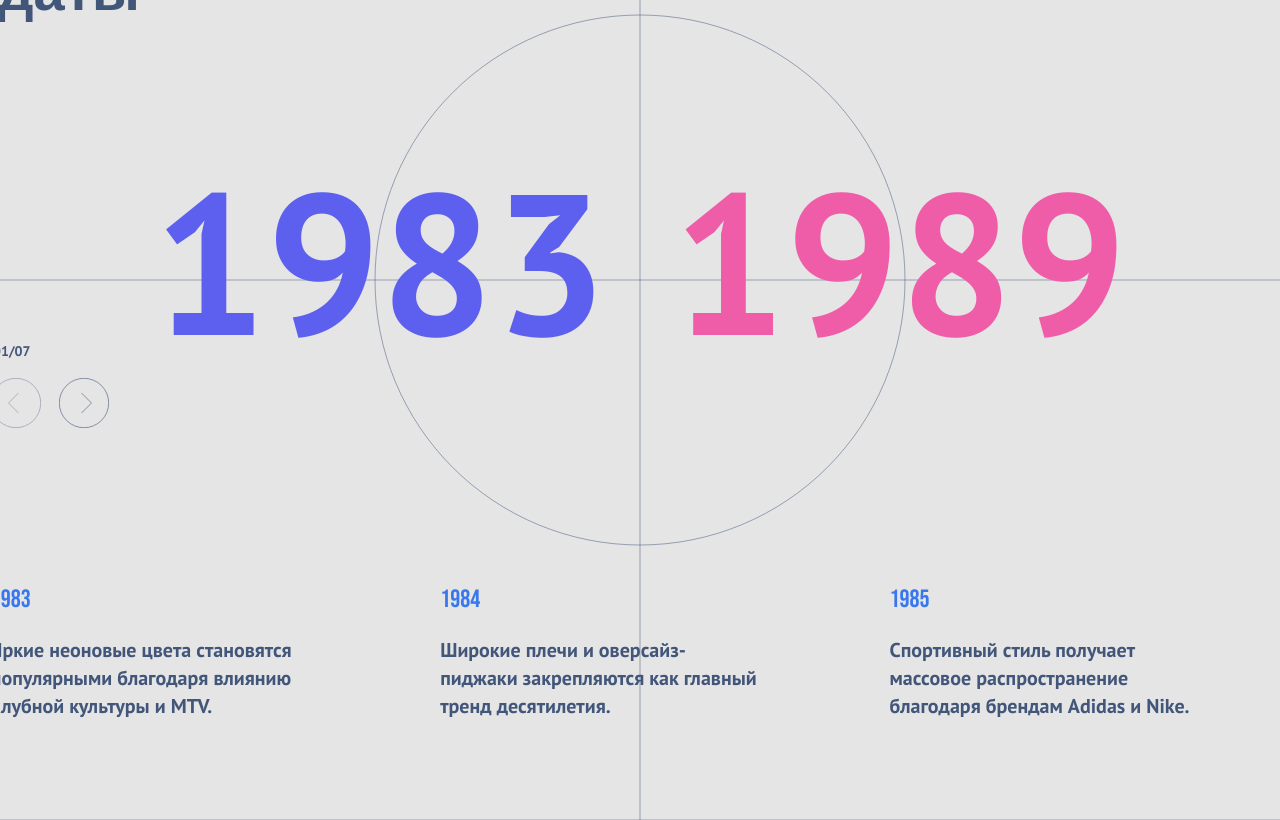
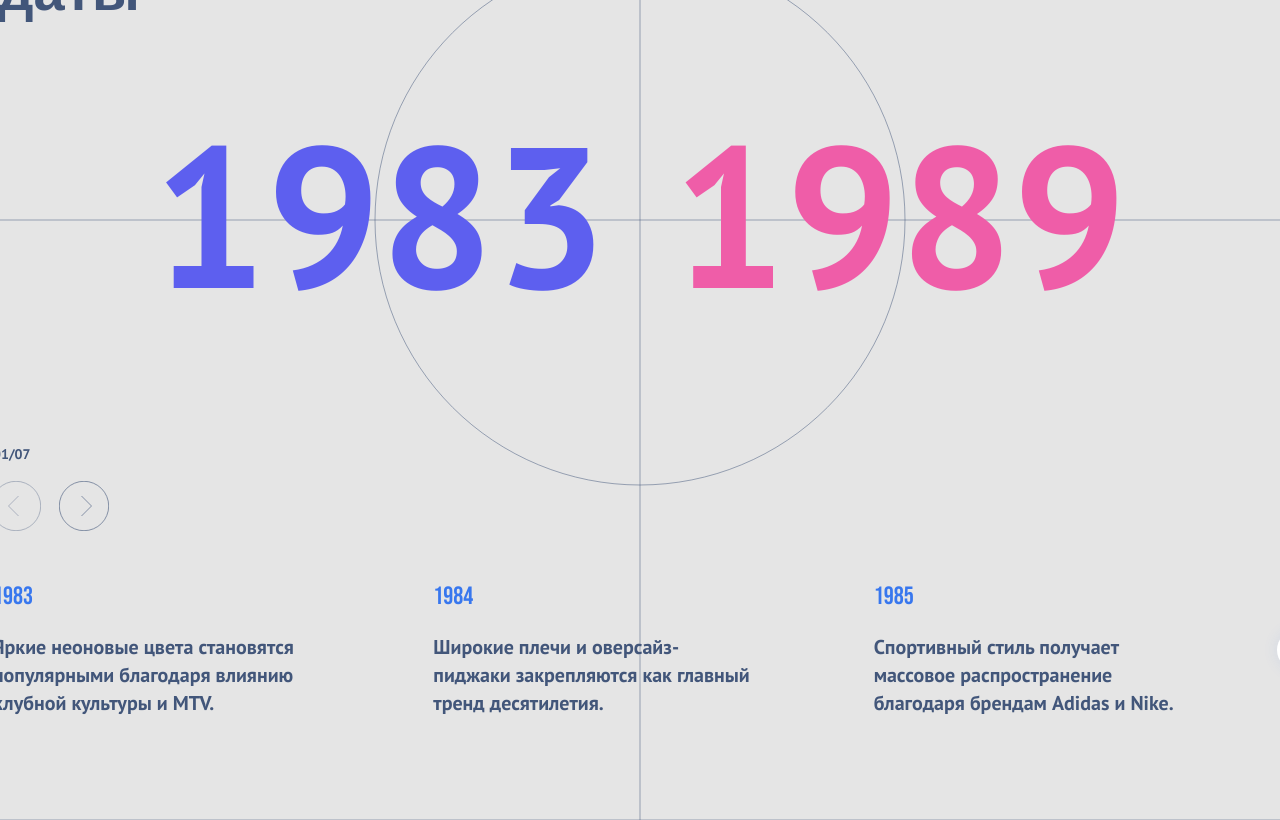
Before and after one commit to MaximSamorukov/test_only, a React app: page / in a window 1280 px wide. Shown: the part 260-1080 px from the top of the page. Built offline with nearby package versions, Linux system fonts and the light colour scheme.

Commit message:
style update

```diff
--- a/src/Container.module.scss
+++ b/src/Container.module.scss
@@ -17,7 +17,7 @@
   display: flex;
   flex-direction: column;
   align-items: center;
-  justify-content: space-between;
+  justify-content: flex-start;
   box-sizing: border-box;
   padding-top: 150px;
   padding-bottom: 100px;
--- a/src/components/ItemsSlider/style.module.scss
+++ b/src/components/ItemsSlider/style.module.scss
@@ -5,7 +5,9 @@
   display: flex;
   flex-direction: row;
   align-items: center;
-  justify-content: space-around;
+  justify-content: flex-start;
+  padding-right: 10px;
+  padding-left: 20px;
 }
 
 .innerContainer {
--- a/src/components/Title/style.module.scss
+++ b/src/components/Title/style.module.scss
@@ -9,6 +9,7 @@
   align-items: center;
   justify-content: space-between;
   gap: 20px;
+  margin-bottom: 110px;
 }
 
 .markLine {
--- a/src/components/YearsSlider/style.module.scss
+++ b/src/components/YearsSlider/style.module.scss
@@ -4,9 +4,11 @@
   flex-direction: column;
   align-items: center;
   justify-content: flex-start;
+  margin-bottom: 50px;
 }
 
 .swiper {
   width: 973px;
   height: fit-content;
+  margin-bottom: 150px;
 }
```
Also changed, not shown: src/assets/back.svg.
